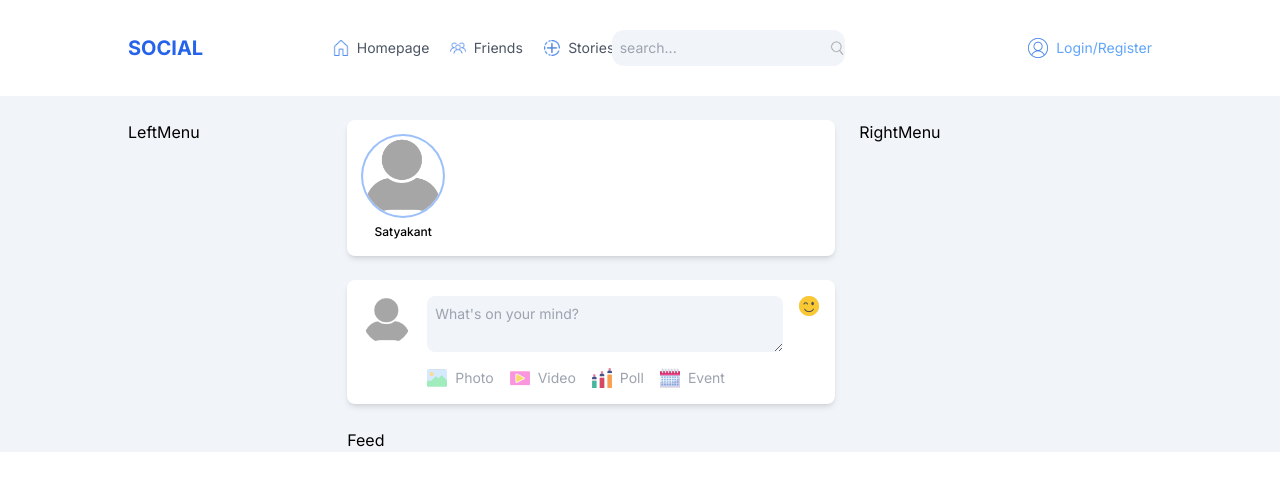
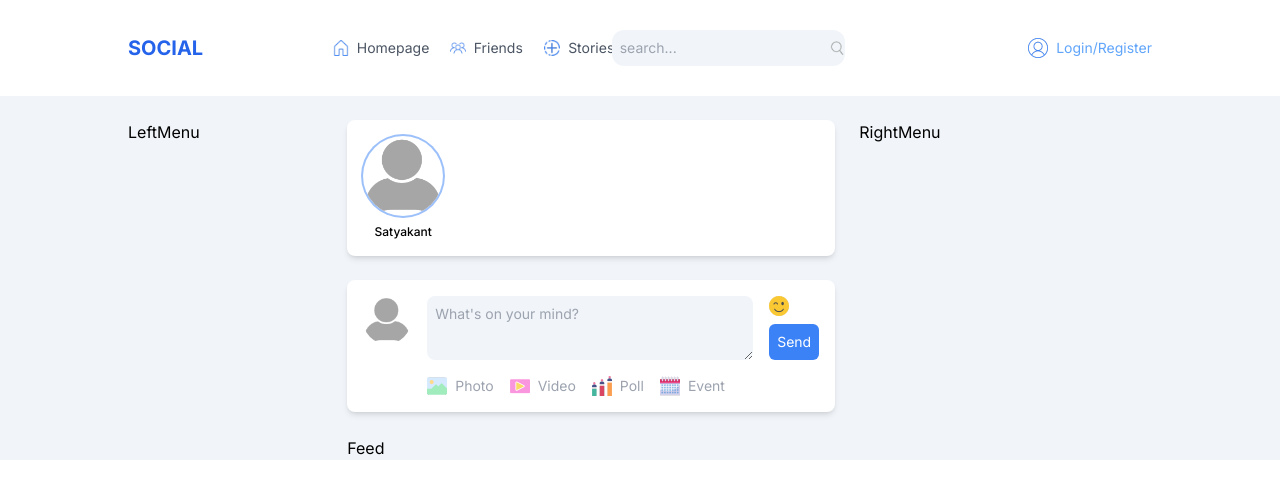
Before and after one commit to SatyaS18/social-media-app, a Next.js app: page / in a window 1280 px wide. Shown: the top 498 px of the page. Built offline with nearby package versions, Linux system fonts and the light colour scheme; no server answers.

Commit message:
add AddPostButton

```diff
--- a/src/components/AddPost.tsx
+++ b/src/components/AddPost.tsx
@@ -1,4 +1,5 @@
 import Image from "next/image";
+import AddPostButton from "./AddPostButton";
 
 const AddPost = () => {
   return (
@@ -34,7 +35,7 @@ const AddPost = () => {
               height={20}
               className="w-5 h-5 cursor-pointer self-end"
             />
-            {/* <AddPostButton /> */}
+            <AddPostButton />
           </div>
         </form>
 
--- /dev/null
+++ b/src/components/AddPostButton.tsx
@@ -0,0 +1,24 @@
+"use client";
+
+import { useFormStatus } from "react-dom";
+
+const AddPostButton = () => {
+  const { pending } = useFormStatus();
+  return (
+    <button
+      className="bg-blue-500 p-2 mt-2 rounded-md text-white disabled:bg-blue-300 disabled:cursor-not-allowed"
+      disabled={pending}
+    >
+      {pending ? (
+        <div className="flex items-center gap-2">
+          <div className="inline-block h-[10px] w-[10px] animate-spin rounded-full border-2 border-white-300 border-solid border-current border-e-transparent align-[-0.125em] text-surface motion-reduce:animate-[spin_1.5s_linear_infinite]" />
+          Sending
+        </div>
+      ) : (
+        "Send"
+      )}
+    </button>
+  );
+};
+
+export default AddPostButton;
```
